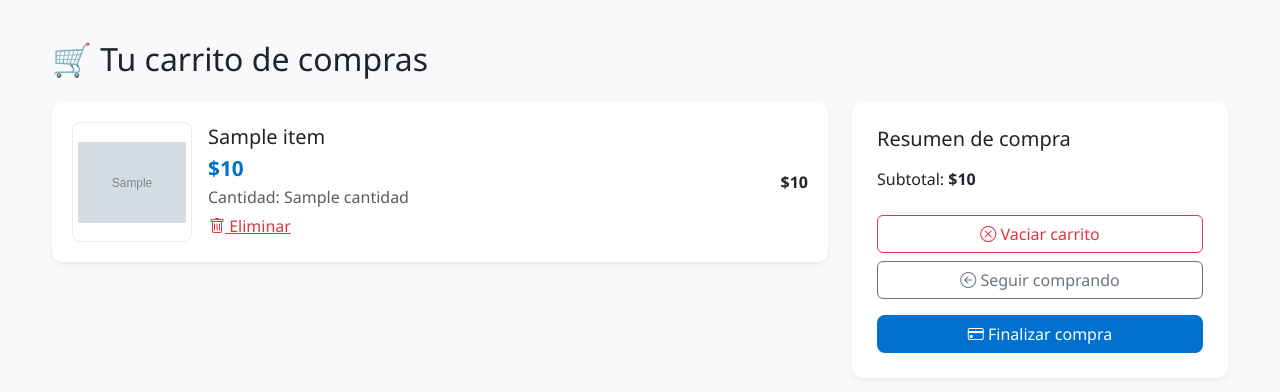
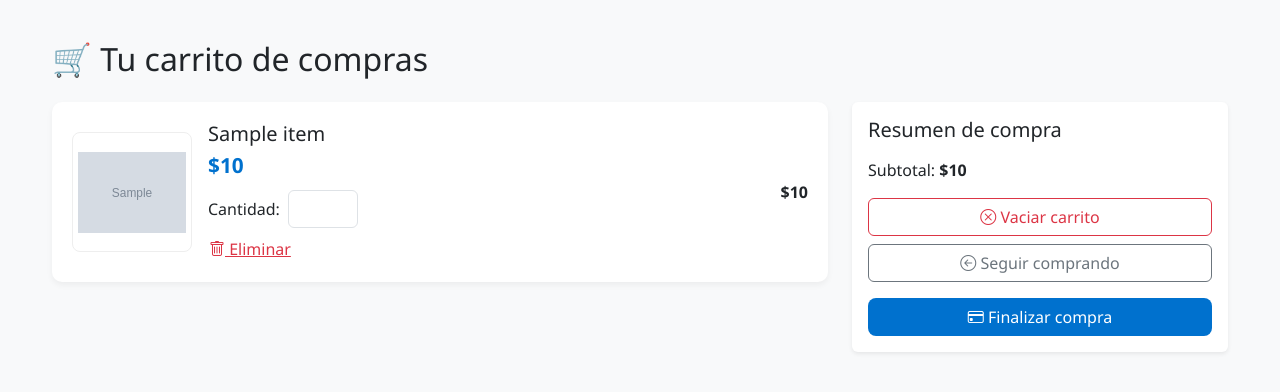
Before and after one commit to solanagomezericmartincbtis272-rgb/walmart-final, a Flask app: template flask_mongo_crud_alumnos/templates/carrito.html in a window 1280 px wide. Shown: the part 56-448 px from the top of the page. Run offline with Flask 3, Linux system fonts and the light colour scheme; the template is opened without the code that fills it: most values are stand-ins (such as "Sample title", 1, 10 or a date in 2020); grey boxes marked "Sample" are stand-in pictures.

Commit message:
carrito.html

```diff
--- a/flask_mongo_crud_alumnos/templates/carrito.html
+++ b/flask_mongo_crud_alumnos/templates/carrito.html
@@ -5,25 +5,14 @@
   <title>Carrito | Walmart</title>
   <link href="https://cdn.jsdelivr.net/npm/bootstrap@5.3.3/dist/css/bootstrap.min.css" rel="stylesheet">
   <link href="https://cdn.jsdelivr.net/npm/bootstrap-icons@1.11.3/font/bootstrap-icons.css" rel="stylesheet">
+
   <style>
-    body {
-      background-color: #f8f9fa;
-      font-family: 'Segoe UI', sans-serif;
-    }
+    body { background-color: #f8f9fa; font-family: 'Segoe UI', sans-serif; }
 
-    .navbar {
-      background-color: #0071ce;
-    }
+    .navbar { background-color: #0071ce; }
+    .navbar-brand { color: white !important; font-weight: bold; }
 
-    .navbar-brand {
-      color: white !important;
-      font-weight: bold;
-    }
-
-    .carrito-container {
-      max-width: 1200px;
-      margin: 40px auto;
-    }
+    .carrito-container { max-width: 1200px; margin: 40px auto; }
 
     .carrito-item {
       background-color: white;
@@ -32,10 +21,6 @@
       box-shadow: 0 3px 6px rgba(0, 0, 0, 0.05);
       margin-bottom: 15px;
       transition: 0.2s;
-    }
-
-    .carrito-item:hover {
-      transform: translateY(-2px);
     }
 
     .producto-imagen {
@@ -47,29 +32,14 @@
       border: 1px solid #eee;
     }
 
-    .precio-actual {
-      color: #0071ce;
-      font-weight: bold;
-      font-size: 1.3rem;
-    }
+    .precio-actual { color: #0071ce; font-weight: bold; font-size: 1.3rem; }
 
-    .btn-walmart {
-      background-color: #0071ce;
-      color: white;
-      border-radius: 8px;
-      font-weight: 500;
-    }
+    .btn-walmart { background-color: #0071ce; color: white; border-radius: 8px; }
+    .btn-walmart:hover { background-color: #005aa3; color: white; }
 
-    .btn-walmart:hover {
-      background-color: #005aa3;
-      color: white;
-    }
-
-    .resumen {
-      background-color: white;
-      border-radius: 10px;
-      padding: 25px;
-      box-shadow: 0 3px 6px rgba(0, 0, 0, 0.05);
+    .cantidad-input {
+      width: 70px;
+      text-align: center;
     }
   </style>
 </head>
@@ -97,34 +67,53 @@
       <div class="col-md-8">
         {% for item in carrito %}
         <div class="carrito-item d-flex align-items-center justify-content-between">
+
           <div class="d-flex align-items-center">
             <img src="{{ item.img }}" class="producto-imagen me-3" alt="{{ item.name }}">
+
             <div>
               <h5 class="mb-1">{{ item.name }}</h5>
               <div class="precio-actual">${{ item.price }}</div>
-              <p class="mb-1 text-muted">Cantidad: {{ item.cantidad }}</p>
 
-              <form action="{{ url_for('eliminar_carrito', producto_id=item._id) }}" method="POST">
+              <!-- CAMBIAR CANTIDAD -->
+              <form action="{{ url_for('actualizar_cantidad', producto_id=item._id) }}" method="POST" class="d-flex align-items-center mt-2">
+
+                <label class="me-2">Cantidad:</label>
+                <input
+                  type="number"
+                  name="cantidad"
+                  min="1"
+                  value="{{ item.cantidad }}"
+                  class="form-control cantidad-input"
+                  onchange="this.form.submit()"
+                >
+
+              </form>
+
+              <!-- ELIMINAR -->
+              <form action="{{ url_for('eliminar_carrito', producto_id=item._id) }}" method="POST" class="mt-2">
                 <button class="btn btn-link text-danger p-0">
                   <i class="bi bi-trash"></i> Eliminar
                 </button>
               </form>
+
             </div>
           </div>
+
           <strong>${{ item.price * item.cantidad }}</strong>
         </div>
         {% endfor %}
       </div>
 
-      <!-- Resumen de compra -->
+      <!-- Resumen -->
       <div class="col-md-4">
-        <div class="resumen">
+        <div class="resumen p-3 bg-white rounded shadow-sm">
           <h5 class="mb-3">Resumen de compra</h5>
 
           <p>Subtotal: <strong>${{ total }}</strong></p>
 
-          <form action="{{ url_for('vaciar_carrito') }}" method="POST" class="d-inline">
-            <button class="btn btn-outline-danger w-100 mt-2">
+          <form action="{{ url_for('vaciar_carrito') }}" method="POST">
+            <button class="btn btn-outline-danger w-100">
               <i class="bi bi-x-circle"></i> Vaciar carrito
             </button>
           </form>
@@ -133,12 +122,12 @@
             <i class="bi bi-arrow-left-circle"></i> Seguir comprando
           </a>
 
-          <!-- ✅ Botón para ir a pago.html -->
           <a href="{{ url_for('pago') }}" class="btn btn-walmart w-100 mt-3">
             <i class="bi bi-credit-card"></i> Finalizar compra
           </a>
         </div>
       </div>
+
     </div>
 
     {% else %}
```
Lines whose indentation alone changed are shown as unchanged.
